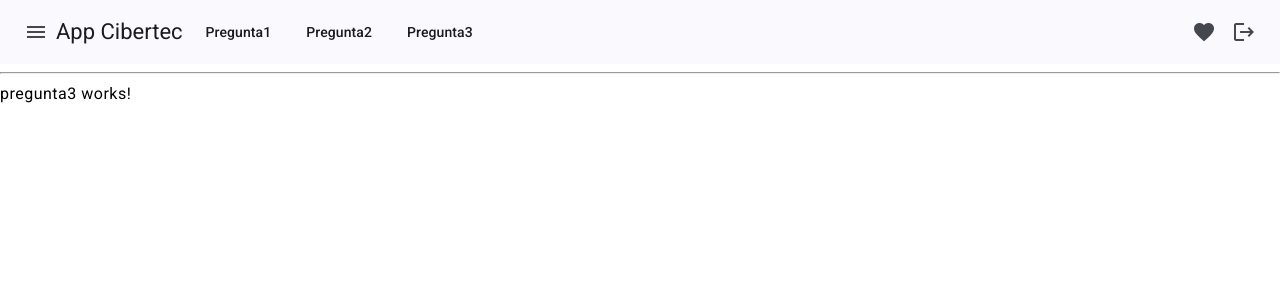
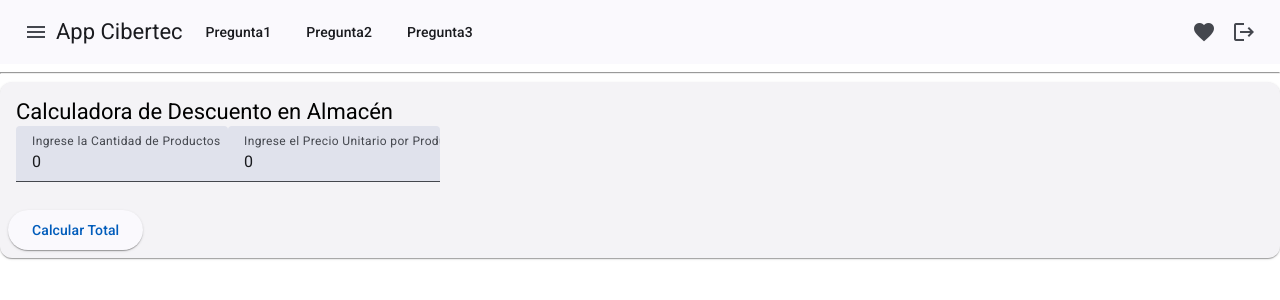
Before and after one commit to JuniorM2702/T2_AybarNapan, an Angular app: page /dashboard/pregunta3 in a window 1280 px wide. Shown: the top 300 px of the page. Built offline with nearby package versions, Linux system fonts and the light colour scheme; sample sign-in values are in the browser's storage.

Commit message:
pregunta 3 que no contará pero me gusta finalizar mis examenes

```diff
--- a/src/app/dashboard/pregunta2/pregunta2.component.html
+++ b/src/app/dashboard/pregunta2/pregunta2.component.html
@@ -1 +1,21 @@
-<p>pregunta2 works!</p>
+<div class="container">
+    <mat-card>
+      <mat-card-header>
+        <mat-card-title>Calculadora de Precio de Llantas</mat-card-title>
+      </mat-card-header>
+      <mat-card-content>
+        <div class="form">
+          <mat-form-field>
+            <mat-label>Ingrese la Cantidad de Llantas a Comprar</mat-label>
+            <input matInput type="number" [(ngModel)]="cantidadLlantas" name="cantidadLlantas">
+          </mat-form-field>
+        </div>
+        <div class="result">
+          <p *ngIf="cantidadLlantas > 0">Total a pagar: {{ calcularTotal() | currency:'PEN':'symbol':'1.2-2' }}</p>
+        </div>
+      </mat-card-content>
+      <mat-card-actions>
+        <button mat-raised-button color="primary" (click)="calcularTotal()">Calcular Total</button>
+      </mat-card-actions>
+    </mat-card>
+  </div>
--- a/src/app/dashboard/pregunta2/pregunta2.component.ts
+++ b/src/app/dashboard/pregunta2/pregunta2.component.ts
@@ -4,7 +4,7 @@ import { FormsModule } from '@angular/forms';
 import { CommonModule } from '@angular/common';
 
 @Component({
-  selector: 'app-pregunta1',
+  selector: 'app-pregunta2',
   standalone: true,
   templateUrl: './pregunta2.component.html',
   styleUrls: ['./pregunta2.component.css'],
--- a/src/app/dashboard/pregunta3/pregunta3.component.html
+++ b/src/app/dashboard/pregunta3/pregunta3.component.html
@@ -1 +1,25 @@
-<p>pregunta3 works!</p>
+<div class="container">
+    <mat-card>
+      <mat-card-header>
+        <mat-card-title>Calculadora de Descuento en Almacén</mat-card-title>
+      </mat-card-header>
+      <mat-card-content>
+        <div class="form">
+          <mat-form-field>
+            <mat-label>Ingrese la Cantidad de Productos</mat-label>
+            <input matInput type="number" [(ngModel)]="cantidadProductos" name="cantidadProductos">
+          </mat-form-field>
+          <mat-form-field>
+            <mat-label>Ingrese el Precio Unitario por Producto</mat-label>
+            <input matInput type="number" [(ngModel)]="precioUnitario" name="precioUnitario">
+          </mat-form-field>
+        </div>
+        <div class="result">
+          <p *ngIf="calcularTotal() > 0">Total a pagar: {{ calcularTotal() | currency:'USD':'symbol':'1.2-2' }}</p>
+        </div>
+      </mat-card-content>
+      <mat-card-actions>
+        <button mat-raised-button color="primary" (click)="calcularTotal()">Calcular Total</button>
+      </mat-card-actions>
+    </mat-card>
+  </div>
--- a/src/app/dashboard/pregunta3/pregunta3.component.ts
+++ b/src/app/dashboard/pregunta3/pregunta3.component.ts
@@ -1,12 +1,26 @@
 import { Component } from '@angular/core';
+import { MaterialModule } from '../../../material/material.module';
+import { FormsModule } from '@angular/forms';
+import { CommonModule } from '@angular/common';
 
 @Component({
   selector: 'app-pregunta3',
   standalone: true,
-  imports: [],
   templateUrl: './pregunta3.component.html',
-  styleUrl: './pregunta3.component.css'
+  styleUrls: ['./pregunta3.component.css'],
+  imports: [MaterialModule, FormsModule, CommonModule],
 })
 export class Pregunta3Component {
+  cantidadProductos: number = 0;
+  precioUnitario: number = 0;
 
+  calcularTotal(): number {
+    let total = this.cantidadProductos * this.precioUnitario;
+
+    if (total > 200) {
+      total *= 0.8;
+    }
+
+    return total;
+  }
 }
```
